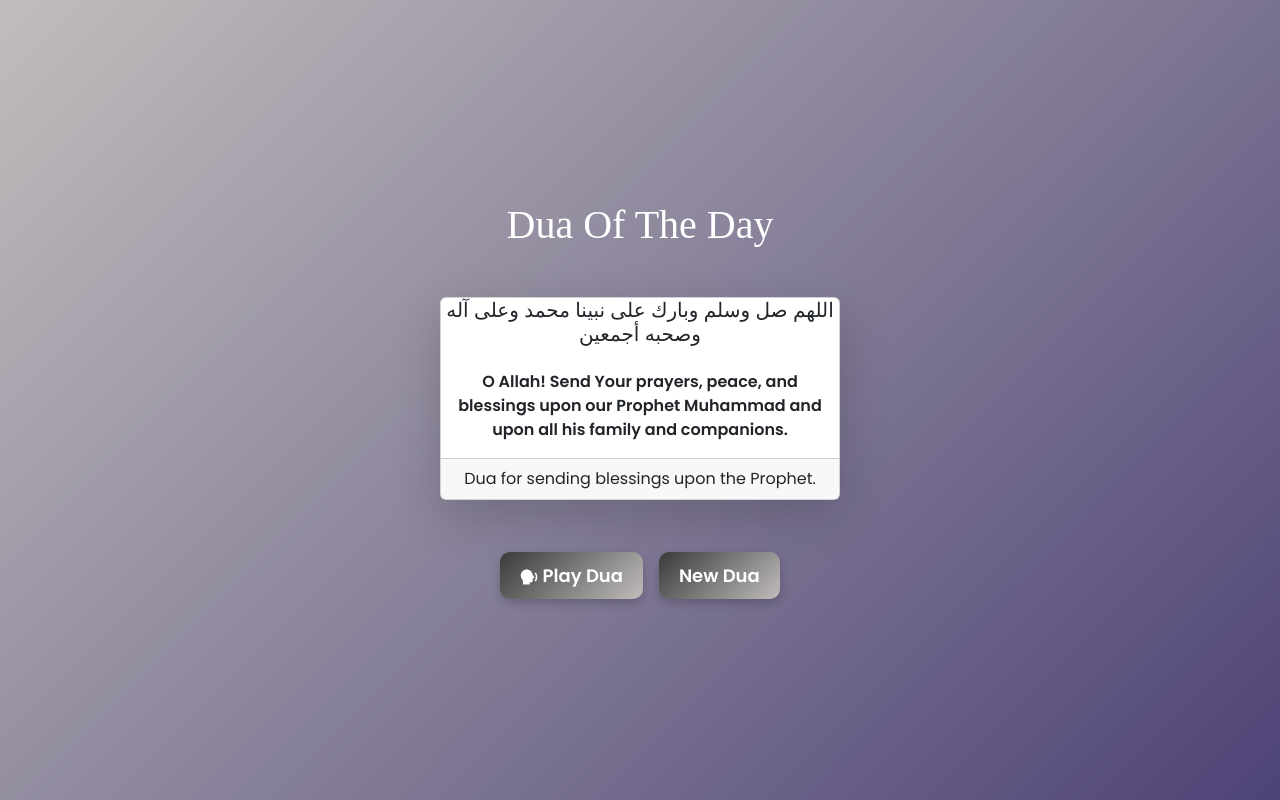
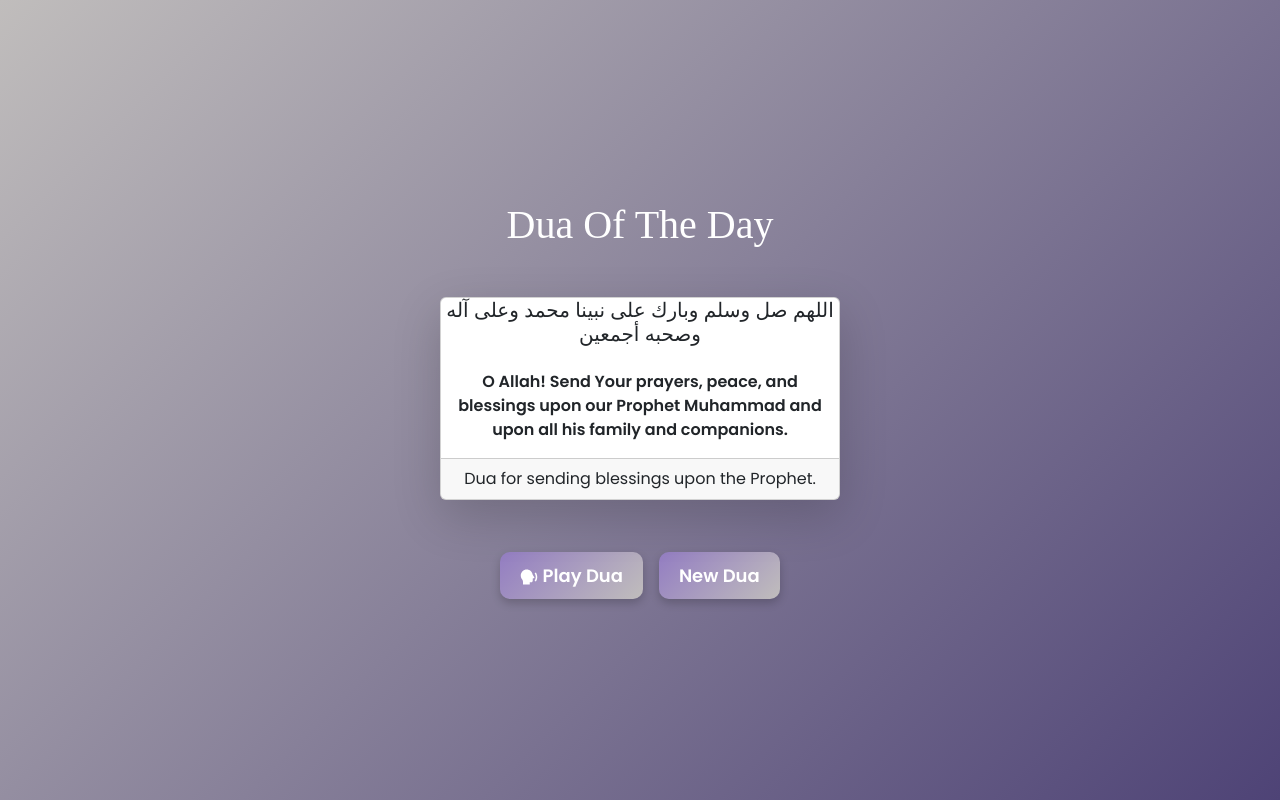
Before and after one commit to IbrahimaST/DoTD, a React (Vite) app: page / in a window 1280 px wide. Built offline with nearby package versions, Linux system fonts and the light colour scheme.

Commit message:
changed button colors

```diff
--- a/src/App.css
+++ b/src/App.css
@@ -41,7 +41,7 @@ h1 {
 }
 
 .dua-button {
-    background: linear-gradient(135deg, #3b3b3b, #c0bdbc);
+    background: linear-gradient(135deg, #937DC2, #c0bdbc);
     color: white;
     border: none;
     border-radius: 10px;
@@ -53,6 +53,6 @@ h1 {
 }
 
 .dua-button:hover {
-    background: linear-gradient(135deg, #c0bdbc, #3b3b3b);
+    background: linear-gradient(135deg, #c0bdbc, #937DC2);
     transform: scale(1.1);
 }
```
